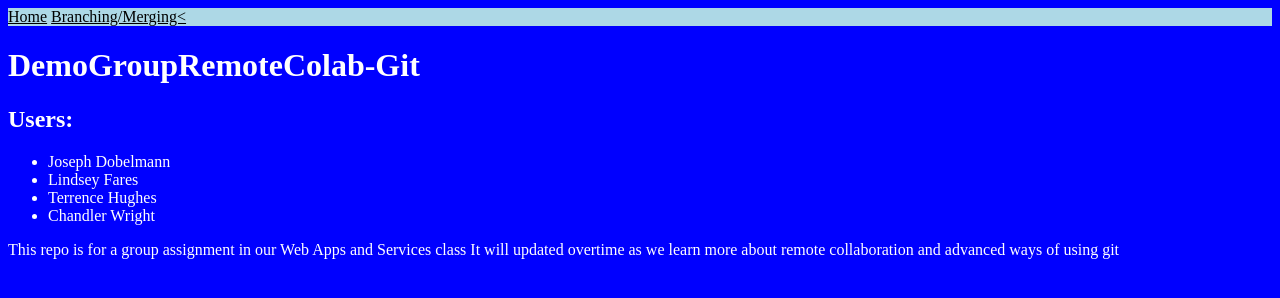
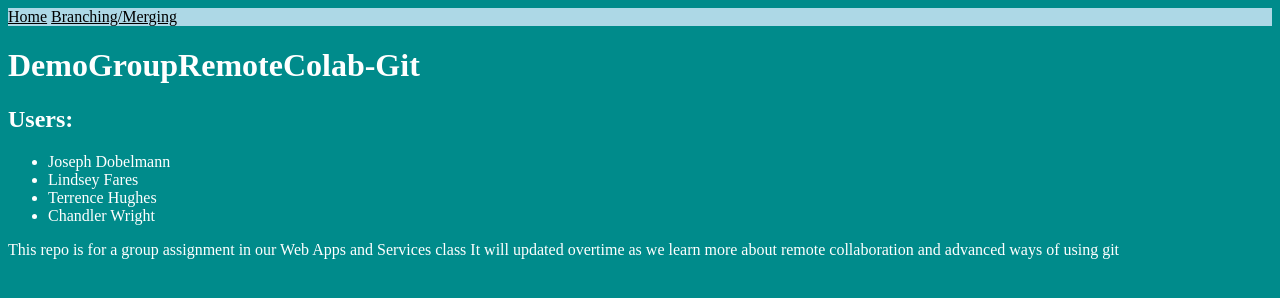
Before and after one commit to chanWright/DemoGroupRemoteColab-Git, a plain HTML site: page index.html in a window 1280 px wide. Drawn offline with Linux system fonts and the light colour scheme.

Commit message:
Fixed spelling and changed the background color

```diff
--- a/index.html
+++ b/index.html
@@ -9,7 +9,7 @@
 <body>
 	<nav>
       <a href="index.html">Home</a>
-      <a href="mergingBranching.html">Branching/Merging<</a>
+      <a href="mergingBranching.html">Branching/Merging</a>
     </nav>
 	<h1>
 		DemoGroupRemoteColab-Git
--- a/style.css
+++ b/style.css
@@ -2,7 +2,7 @@ header{
 	background-color: lightblue;
 }
 body{
-	background-color: blue;
+	background-color: darkCyan;
 	color: white;
 }
 nav{
```
Also changed, not shown: mergingBranching.html (+1 -1 lines).
